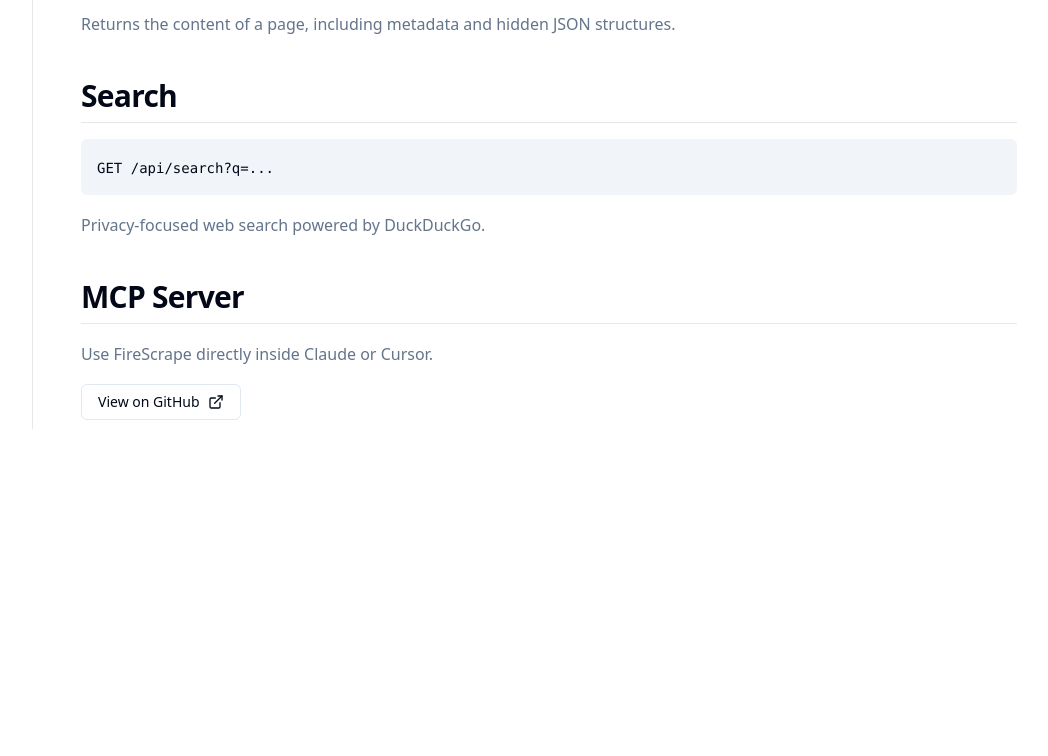
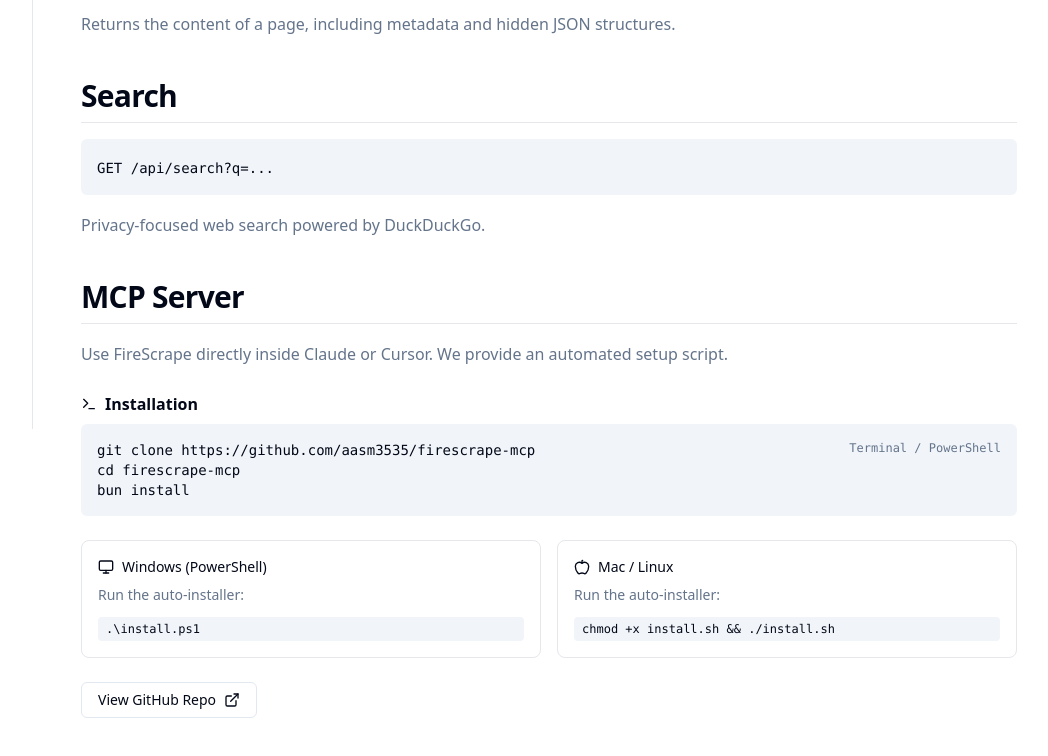
Before and after one commit to aasm3535/firescrape, a website: page public/docs.html in a window 1280 px wide. Shown: the part 404-1160 px from the top of the page, without its empty margins (231-1279 px from the left). Before the commit the page ends 928 px from the top, so only its background shows below. Drawn offline with nearby package versions, Linux system fonts and the light colour scheme.

Commit message:
docs: add mcp install guide

```diff
--- a/public/docs.html
+++ b/public/docs.html
@@ -93,10 +93,38 @@
 
             <section id="mcp" class="mb-10">
                 <h2 class="scroll-m-20 border-b pb-2 text-3xl font-semibold tracking-tight first:mt-0 mb-4">MCP Server</h2>
-                <p class="leading-7 text-muted-foreground mb-4">Use FireScrape directly inside Claude or Cursor.</p>
-                <a href="https://github.com/aasm3535/firescrape-mcp" target="_blank" class="inline-flex items-center justify-center rounded-md text-sm font-medium transition-colors focus-visible:outline-none focus-visible:ring-1 focus-visible:ring-ring border border-input bg-background hover:bg-accent hover:text-accent-foreground h-9 px-4 py-2">
-                    View on GitHub <i data-lucide="external-link" class="ml-2 h-4 w-4"></i>
-                </a>
+                <p class="leading-7 text-muted-foreground mb-6">Use FireScrape directly inside Claude or Cursor. We provide an automated setup script.</p>
+
+                <div class="space-y-6">
+                    <div>
+                        <h3 class="font-semibold mb-2 flex items-center gap-2"><i data-lucide="terminal" class="h-4 w-4"></i> Installation</h3>
+                        <div class="rounded-md bg-muted p-4 relative group">
+                            <div class="absolute right-4 top-4 text-xs text-muted-foreground font-mono">Terminal / PowerShell</div>
+                            <pre class="text-sm font-mono overflow-x-auto text-foreground whitespace-pre-wrap">git clone https://github.com/aasm3535/firescrape-mcp
+cd firescrape-mcp
+bun install</pre>
+                        </div>
+                    </div>
+
+                    <div class="grid md:grid-cols-2 gap-4">
+                        <div class="rounded-lg border p-4">
+                            <h4 class="font-medium mb-2 flex items-center gap-2 text-sm"><i data-lucide="monitor" class="h-4 w-4"></i> Windows (PowerShell)</h4>
+                            <p class="text-sm text-muted-foreground mb-3">Run the auto-installer:</p>
+                            <code class="text-xs bg-muted px-2 py-1 rounded block w-full">.\install.ps1</code>
+                        </div>
+                        <div class="rounded-lg border p-4">
+                            <h4 class="font-medium mb-2 flex items-center gap-2 text-sm"><i data-lucide="apple" class="h-4 w-4"></i> Mac / Linux</h4>
+                            <p class="text-sm text-muted-foreground mb-3">Run the auto-installer:</p>
+                            <code class="text-xs bg-muted px-2 py-1 rounded block w-full">chmod +x install.sh && ./install.sh</code>
+                        </div>
+                    </div>
+
+                    <div>
+                        <a href="https://github.com/aasm3535/firescrape-mcp" target="_blank" class="inline-flex items-center justify-center rounded-md text-sm font-medium transition-colors focus-visible:outline-none focus-visible:ring-1 focus-visible:ring-ring border border-input bg-background hover:bg-accent hover:text-accent-foreground h-9 px-4 py-2 w-full md:w-auto">
+                            View GitHub Repo <i data-lucide="external-link" class="ml-2 h-4 w-4"></i>
+                        </a>
+                    </div>
+                </div>
             </section>
 
         </div>
```
